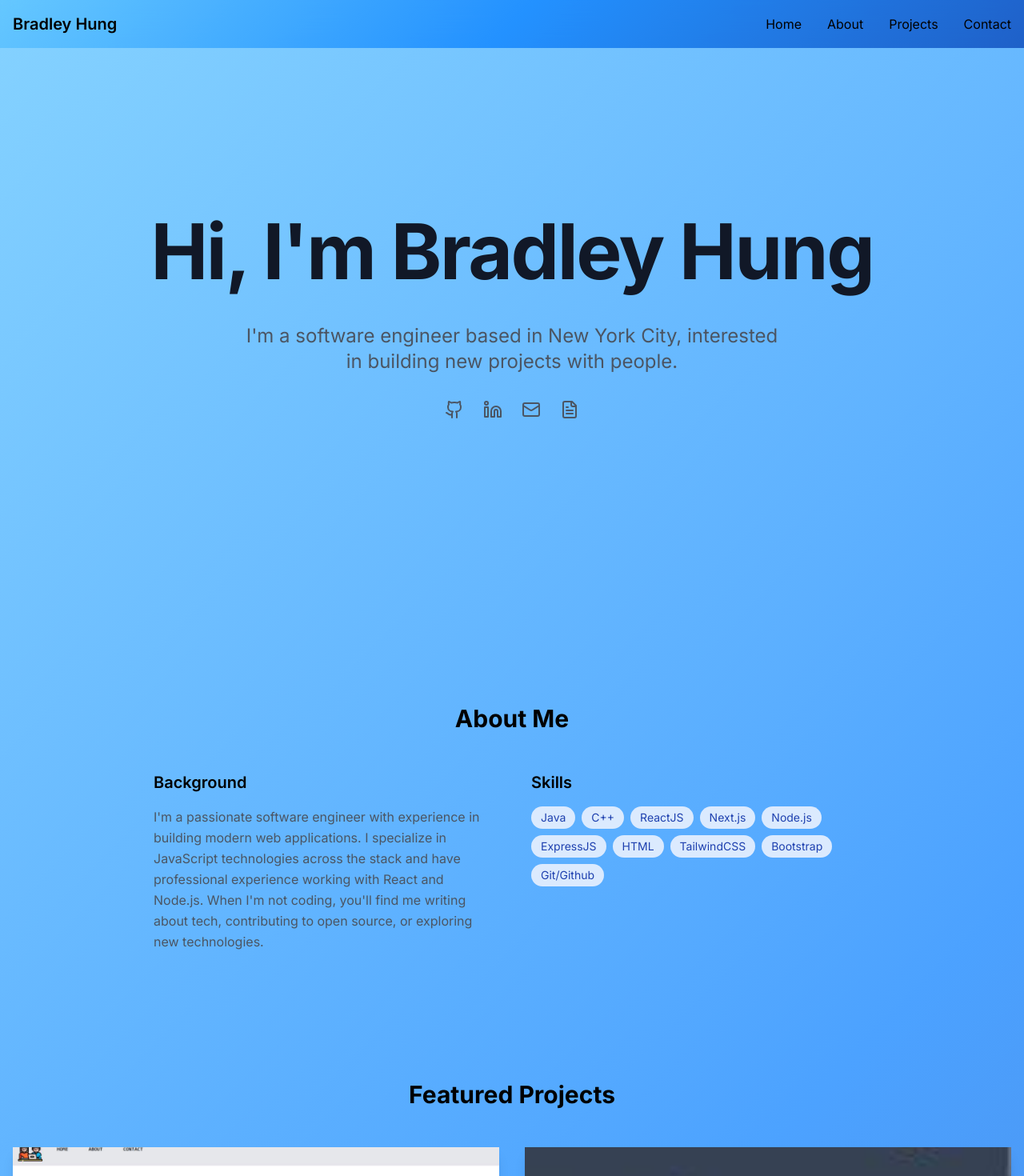
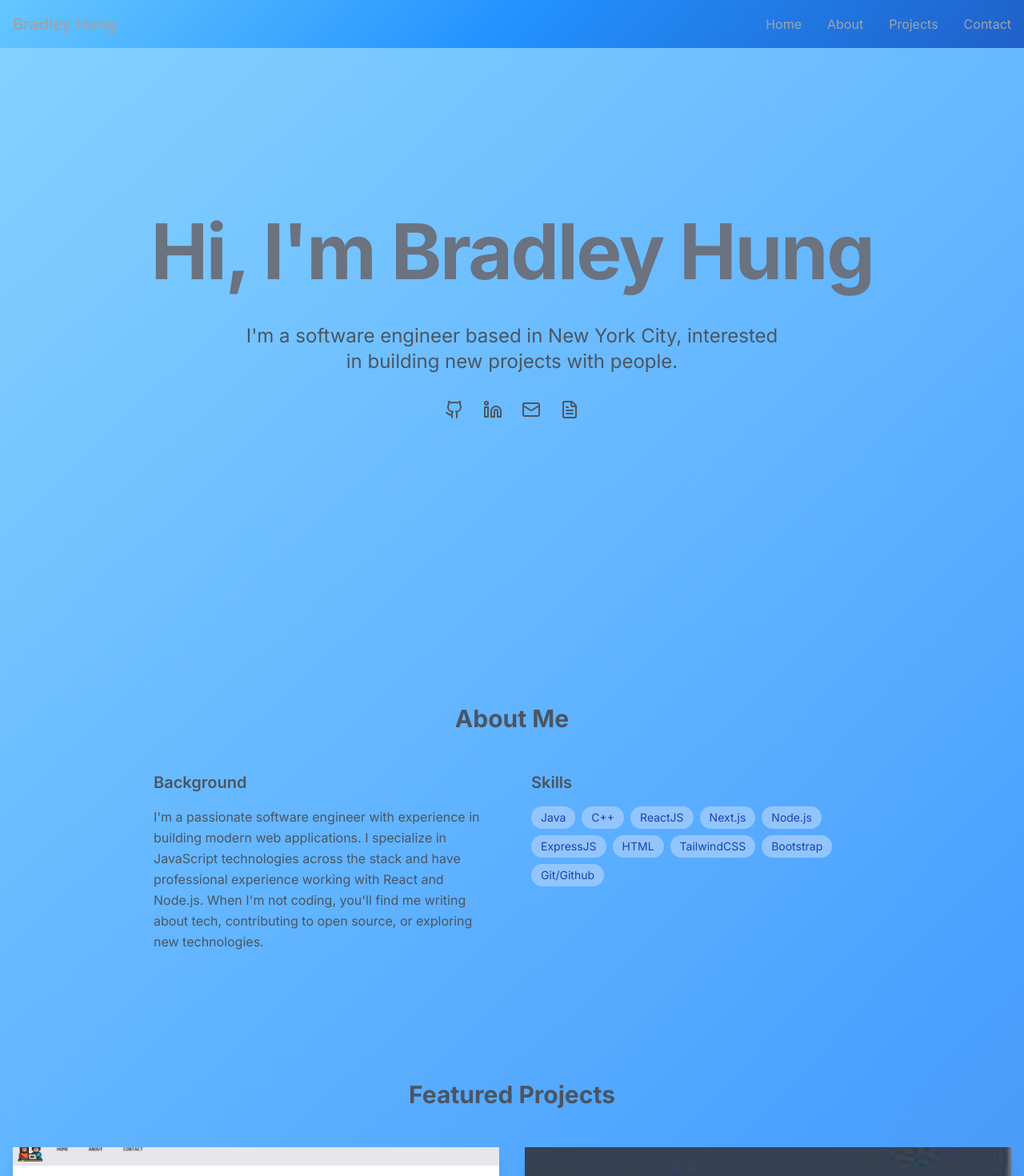
Before and after one commit to bradleyhung/Portfolio, a Next.js app: page / in a window 1280 px wide. Shown: the top 1470 px of the page at 80% size. Built offline with nearby package versions, Linux system fonts and the light colour scheme.

Commit message:
Update text colors for consistency across components

```diff
--- a/src/components/about.tsx
+++ b/src/components/about.tsx
@@ -23,7 +23,7 @@
           initial={{ opacity: 0, y: 20 }}
           whileInView={{ opacity: 1, y: 0 }}
           viewport={{ once: true }}
-          className="text-3xl font-bold text-center mb-12"
+          className="text-3xl text-gray-600 font-bold text-center mb-12"
         >
           About Me
         </motion.h2>
@@ -34,7 +34,7 @@
             whileInView={{ opacity: 1, x: 0 }}
             viewport={{ once: true }}
           >
-            <h3 className="text-xl font-semibold mb-4">Background</h3>
+            <h3 className="text-xl text-gray-600 font-semibold mb-4">Background</h3>
             <p className="text-gray-600 leading-relaxed">
               I&apos;m a passionate software engineer with experience in
               building modern web applications. I specialize in JavaScript
@@ -50,12 +50,12 @@
             whileInView={{ opacity: 1, x: 0 }}
             viewport={{ once: true }}
           >
-            <h3 className="text-xl font-semibold mb-4">Skills</h3>
+            <h3 className="text-xl text-gray-600 font-semibold mb-4">Skills</h3>
             <div className="flex flex-wrap gap-2">
               {skills.map((skill) => (
                 <span
                   key={skill}
-                  className="px-3 py-1 bg-blue-100 text-blue-800 rounded-full text-sm"
+                  className="px-3 py-1 bg-blue-300 text-blue-800 rounded-full text-sm"
                 >
                   {skill}
                 </span>
--- a/src/components/contact.tsx
+++ b/src/components/contact.tsx
@@ -50,7 +50,7 @@
           viewport={{ once: true }}
           className="bg-blue-400 rounded-3xl shadow-lg p-6 md:p-8"
         >
-          <h2 className="text-3xl text-gray-700 font-bold text-center mb-8">
+          <h2 className="text-3xl text-gray-600 font-bold text-center mb-8">
             Shoot me a message!
           </h2>
           <form onSubmit={handleSubmit} className="space-y-6 text-gray-600">
--- a/src/components/header.tsx
+++ b/src/components/header.tsx
@@ -18,7 +18,7 @@
   ];
 
   return (
-    <header className="fixed top-0 left-0 right-0 z-50 bg-custom-gradient backdrop-blur-md">
+    <header className="fixed top-0 left-0 right-0 z-50 bg-custom-gradient text-gray-400 backdrop-blur-md">
       <div className="container mx-auto px-4 py-4">
         <nav className="flex items-center justify-between">
           <Link href="/" className="text-xl font-semibold">
--- a/src/components/hero.tsx
+++ b/src/components/hero.tsx
@@ -39,7 +39,7 @@
           className="text-center"
         >
           <motion.h1
-            className="text-6xl font-bold text-gray-900 md:text-7xl lg:text-8xl tracking-tight"
+            className="text-6xl font-bold text-gray-500 md:text-7xl lg:text-8xl tracking-tight"
             animate={{ y: [0, -10, 0] }}
             transition={{
               duration: 4,
--- a/src/components/projects.tsx
+++ b/src/components/projects.tsx
@@ -62,7 +62,7 @@
 export function Projects() {
   return (
     <section className="py-20 px-4" id="projects">
-      <div className="container mx-auto">
+      <div className="container mx-auto text-gray-600 ">
         <motion.h2
           initial={{ opacity: 0, y: 20 }}
           whileInView={{ opacity: 1, y: 0 }}
```
